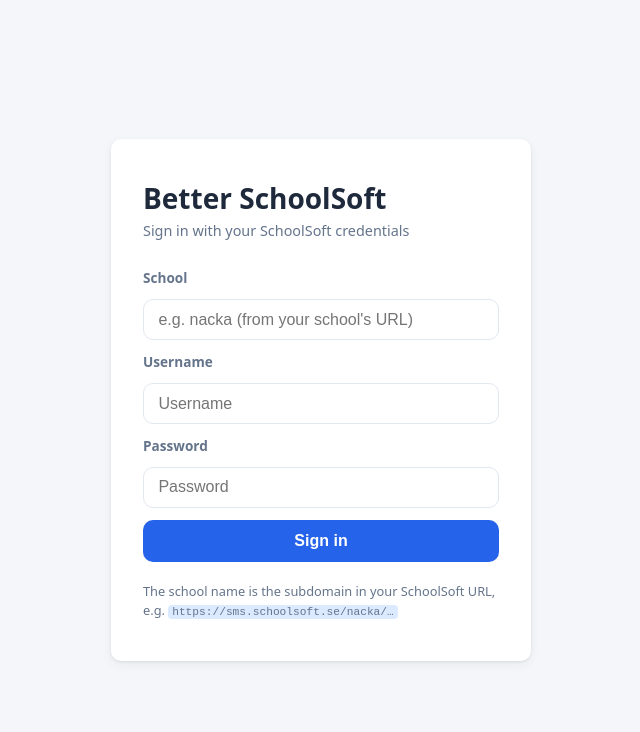
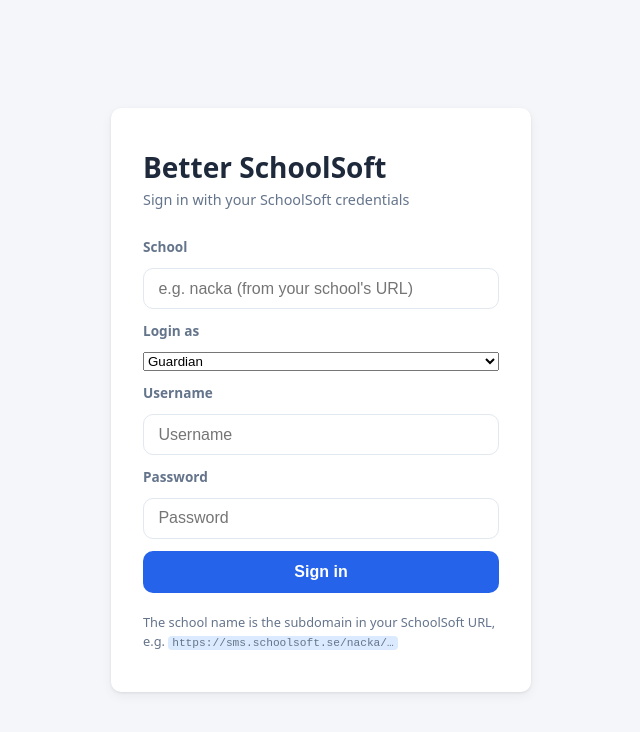
Before and after one commit to sebdanielsson/better-schoolsoft, a React (Vite) app: page /login in a window 1280 px wide. Shown: the top 732 px of the page, without its empty margins (319-959 px from the left). Built offline with nearby package versions, Linux system fonts and the light colour scheme.

Commit message:
Add userType
Signed-off-by: Sebastian Danielsson <sebastian.danielsson@proton.me>

```diff
--- a/src/api/schoolsoft.ts
+++ b/src/api/schoolsoft.ts
@@ -43,17 +43,20 @@
   eventTypeInfo?: string;
 }
 
-/** Step 1 of auth: exchange credentials for an app key (logintype=4). */
+/** Step 1 of auth: exchange credentials for an app key (logintype=4).
+ * usertype: '0' = Staff, '1' = Student, '2' = Guardian
+ */
 export async function fetchAppKey(
   school: string,
   username: string,
   password: string,
+  usertype: '0' | '1' | '2' = '2',
 ): Promise<AppKeyResponse> {
   const body = new URLSearchParams({
     identification: username,
     verification: password,
     logintype: '4',
-    usertype: '1',
+    usertype,
   });
   const res = await fetch(`${BASE}/${school}/rest/app/login`, {
     method: 'POST',
--- a/src/hooks/useAuth.tsx
+++ b/src/hooks/useAuth.tsx
@@ -27,7 +27,7 @@
 interface AuthContextValue {
   session: Session | null;
   isAuthenticated: boolean;
-  login: (school: string, username: string, password: string) => Promise<void>;
+  login: (school: string, username: string, password: string, usertype?: '0' | '1' | '2') => Promise<void>;
   logout: () => void;
   getToken: () => Promise<string>;
 }
@@ -56,8 +56,8 @@
   }, [session]);
 
   const login = useCallback(
-    async (school: string, username: string, password: string) => {
-      const appKeyResp: AppKeyResponse = await fetchAppKey(school, username, password);
+    async (school: string, username: string, password: string, usertype: '0' | '1' | '2' = '2') => {
+      const appKeyResp: AppKeyResponse = await fetchAppKey(school, username, password, usertype);
       const tokenResp: TokenResponse = await fetchToken(school, appKeyResp.appKey);
       setSession({
         school,
--- a/src/pages/LoginPage.tsx
+++ b/src/pages/LoginPage.tsx
@@ -9,6 +9,7 @@
   const [school, setSchool] = useState('');
   const [username, setUsername] = useState('');
   const [password, setPassword] = useState('');
+  const [usertype, setUsertype] = useState<'0' | '1' | '2'>('2');
   const [error, setError] = useState<string | null>(null);
   const [loading, setLoading] = useState(false);
 
@@ -17,7 +18,7 @@
     setError(null);
     setLoading(true);
     try {
-      await login(school.trim().toLowerCase(), username.trim(), password);
+      await login(school.trim().toLowerCase(), username.trim(), password, usertype);
       navigate('/');
     } catch (err) {
       setError(err instanceof Error ? err.message : 'Login failed');
@@ -43,6 +44,17 @@
             required
             autoComplete="organization"
           />
+
+          <label htmlFor="usertype">Login as</label>
+          <select
+            id="usertype"
+            value={usertype}
+            onChange={(e) => { setUsertype(e.target.value as '0' | '1' | '2'); }}
+          >
+            <option value="2">Guardian</option>
+            <option value="1">Student</option>
+            <option value="0">Staff</option>
+          </select>
 
           <label htmlFor="username">Username</label>
           <input
```
